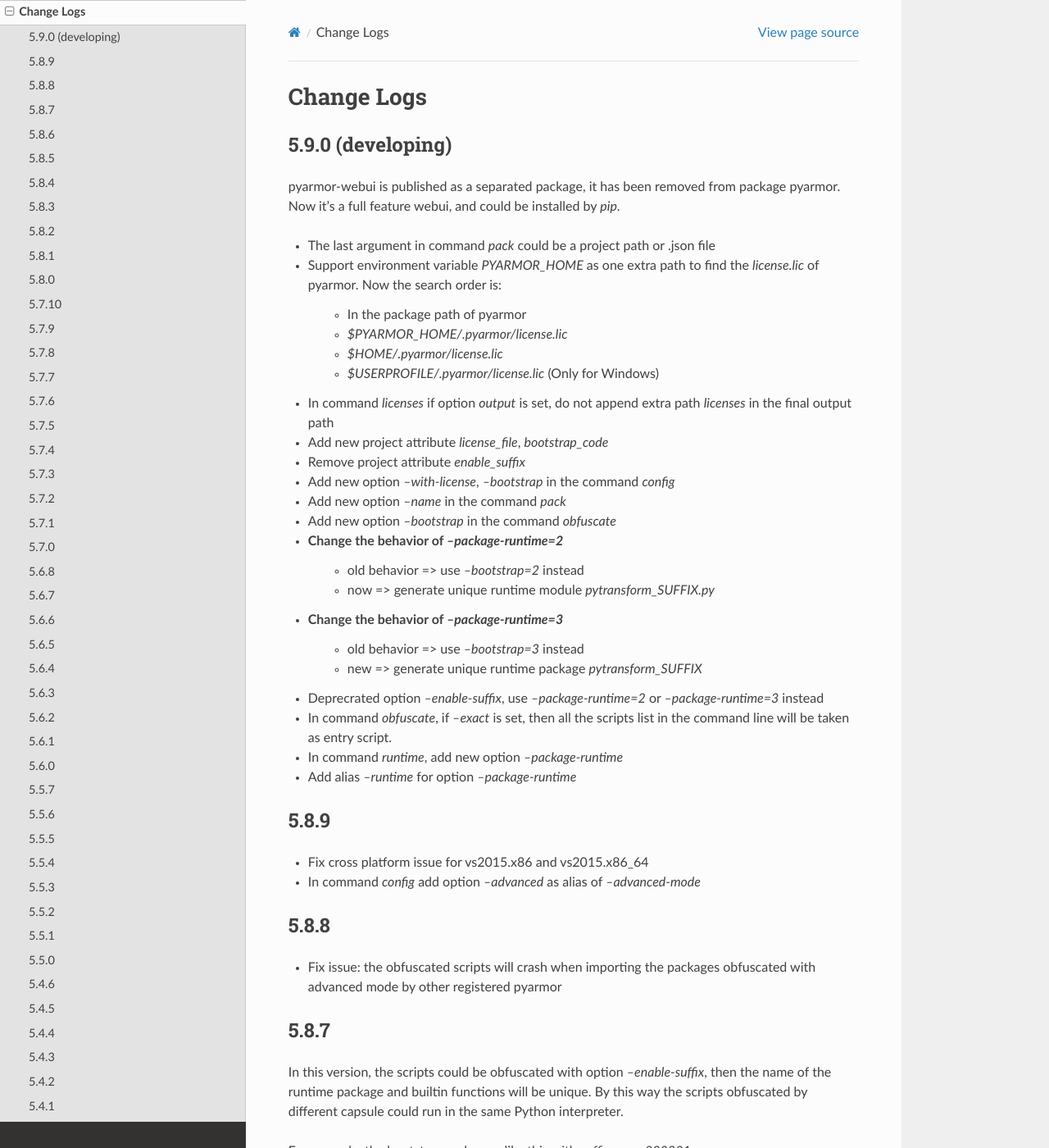
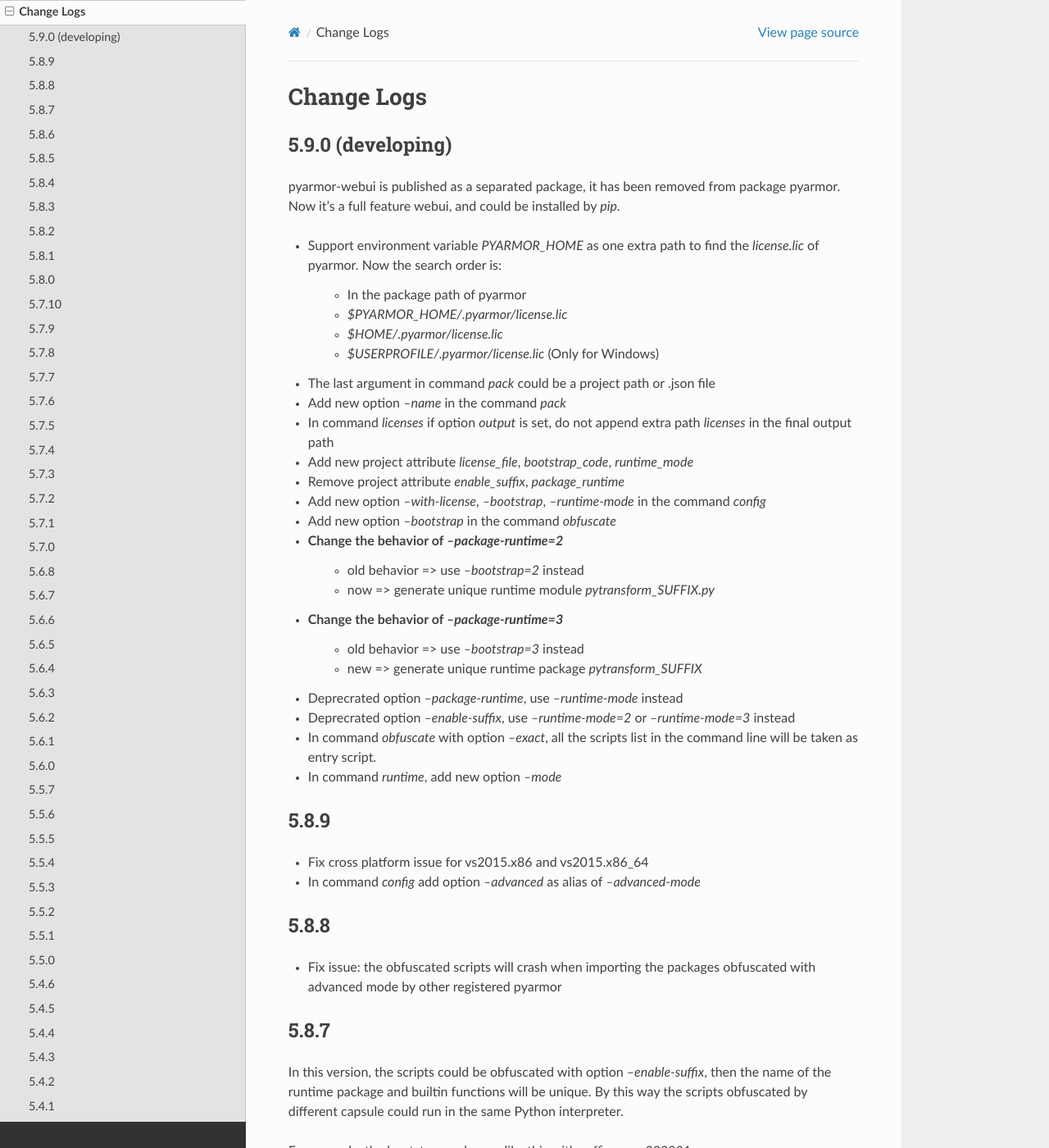
Before and after one commit to dashingsoft/pyarmor, a Sphinx documentation site: the page built from docs/change-logs.rst, in a window 1280 px wide and 1400 px high. Shown: the whole window at 82% size. Built offline with Sphinx 7.4.7 and the Read the Docs theme 2.0.0, drawn with Linux system fonts in a browser that asks for light colours.

Commit message:
Refine change log

```diff
--- a/docs/change-logs.rst
+++ b/docs/change-logs.rst
@@ -8,19 +8,19 @@
 pyarmor-webui is published as a separated package, it has been removed from
 package pyarmor. Now it's a full feature webui, and could be installed by `pip`.
 
-* The last argument in command `pack` could be a project path or .json file
 * Support environment variable `PYARMOR_HOME` as one extra path to find the
   `license.lic` of pyarmor. Now the search order is:
     - In the package path of pyarmor
     - `$PYARMOR_HOME/.pyarmor/license.lic`
     - `$HOME/.pyarmor/license.lic`
     - `$USERPROFILE/.pyarmor/license.lic` (Only for Windows)
+* The last argument in command `pack` could be a project path or .json file
+* Add new option `--name` in the command `pack`
 * In command `licenses` if option `output` is set, do not append extra path
   `licenses` in the final output path
-* Add new project attribute `license_file`, `bootstrap_code`
-* Remove project attribute `enable_suffix`
-* Add new option `--with-license`, `--bootstrap` in the command `config`
-* Add new option `--name` in the command `pack`
+* Add new project attribute `license_file`, `bootstrap_code`, `runtime_mode`
+* Remove project attribute `enable_suffix`, `package_runtime`
+* Add new option `--with-license`, `--bootstrap`, `--runtime-mode` in the command `config`
 * Add new option `--bootstrap` in the command `obfuscate`
 * Change the behavior of `--package-runtime=2`
     - old behavior => use `--bootstrap=2` instead
@@ -28,11 +28,11 @@
 * Change the behavior of `--package-runtime=3`
     - old behavior => use `--bootstrap=3` instead
     - new => generate unique runtime package `pytransform_SUFFIX`
-* Deprecrated option `--enable-suffix`, use `--package-runtime=2` or `--package-runtime=3` instead
-* In command `obfuscate`, if `--exact` is set, then all the scripts list in the
+* Deprecrated option `--package-runtime`, use `--runtime-mode` instead
+* Deprecrated option `--enable-suffix`, use `--runtime-mode=2` or `--runtime-mode=3` instead
+* In command `obfuscate` with option `--exact`, all the scripts list in the
   command line will be taken as entry script.
-* In command `runtime`, add new option `--package-runtime`
-* Add alias `--runtime` for option `--package-runtime`
+* In command `runtime`, add new option `--mode`
 
 5.8.9
 -----
```
